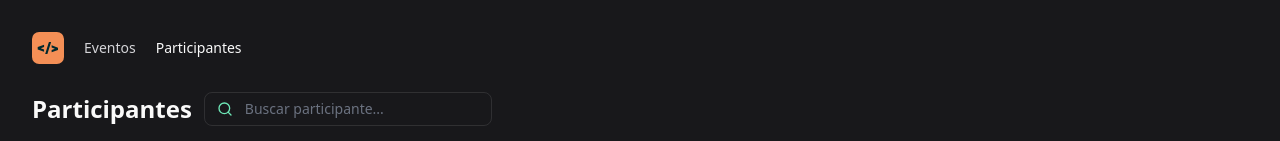
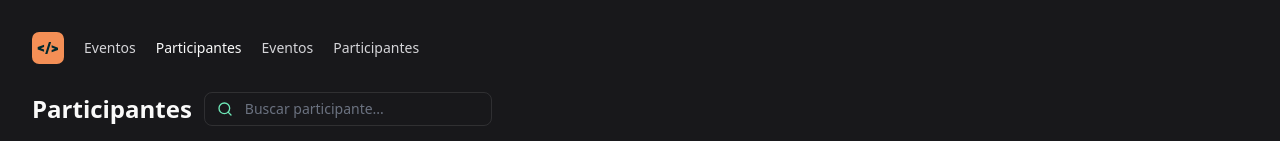
Before and after one commit to melissalopes/pass.in-react, a React (Vite) app: page / in a window 1280 px wide. Shown: the top 141 px of the page. Built offline with nearby package versions, Linux system fonts and the light colour scheme.

Commit message:
feat: create nav link

```diff
--- a/src/components/header.tsx
+++ b/src/components/header.tsx
@@ -1,13 +1,20 @@
-import NlwUniteIcon from "../assets/nlw-unite-icon.svg";
+import nlwUniteIcon from "../assets/nlw-unite-icon.svg";
+import { NavLink } from "./nav-link";
 
 export function Header() {
   return (
     <div className="flex items-center gap-5 py-2">
-      <img src={NlwUniteIcon}></img>
+      <img src={nlwUniteIcon} alt="NLW Unite" />
 
       <nav className="flex items-center gap-5">
-        <a href="" className="font-medium text-sm text-zinc-300">Eventos</a>
-        <a href="" className="font-medium text-sm">Participantes</a>
+        <a href="" className="font-medium text-sm text-zinc-300">
+          Eventos
+        </a>
+        <a href="" className="font-medium text-sm">
+          Participantes
+        </a>
+        <NavLink href="/eventos">Eventos</NavLink>
+        <NavLink href="/participantes">Participantes</NavLink>
       </nav>
     </div>
   );
--- /dev/null
+++ b/src/components/nav-link.tsx
@@ -0,0 +1,13 @@
+import { ComponentProps } from "react";
+
+interface NavLinkProps extends ComponentProps<"a"> {
+  children: string;
+}
+
+export function NavLink(props: NavLinkProps) {
+  return (
+    <a {...props} className="font-medium text-sm text-zinc-300">
+      {props.children}
+    </a>
+  );
+}
```
